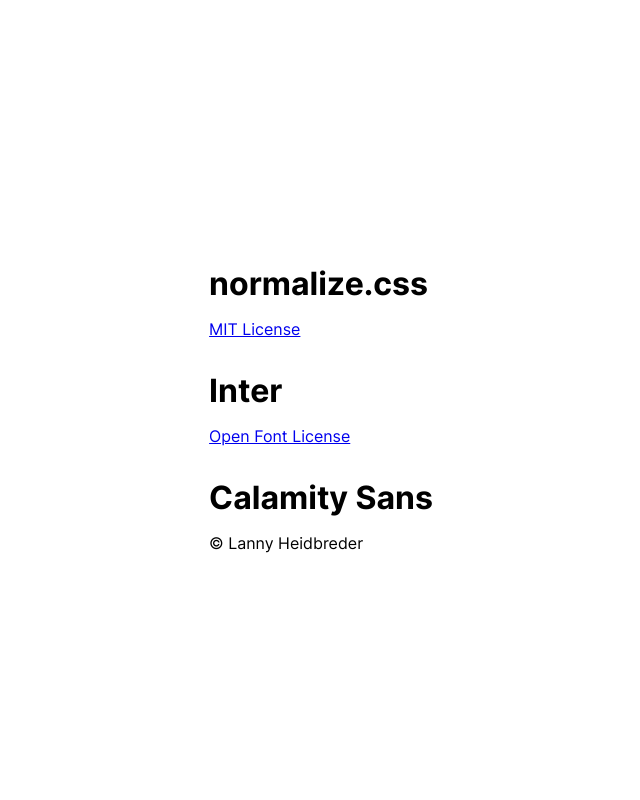
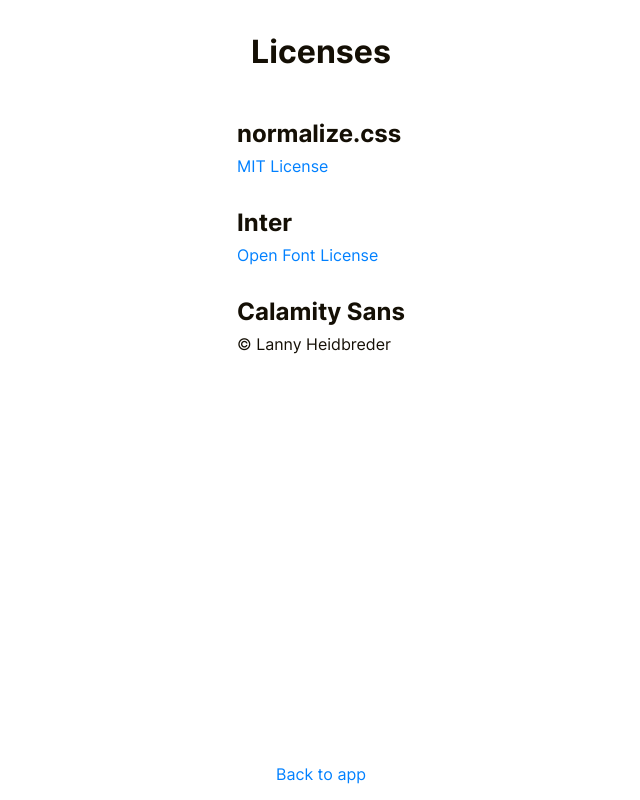
Before and after one commit to lisa-wolfgang/Bubble-Wrap, a plain HTML site: page pages/licenses.html in a window 1280 px wide. Shown: the whole page, without its empty margins (319-959 px from the left). Drawn offline with Linux system fonts and the light colour scheme; files whose address does not match are found by name.

Commit message:
Visual tweaks

```diff
--- a/pages/licenses.html
+++ b/pages/licenses.html
@@ -5,18 +5,24 @@
     <link rel="stylesheet" href="../styles/licenses.css" />
   </head>
   <body>
+    <div class="license-page">
+      <h1 class="title">Licenses</h1>
       <div class="list-container">
         <div class="list-item">
-        <h1 class="list-item-heading">normalize.css</h1>
+          <h2 class="list-item-heading">normalize.css</h2>
           <p><a href="../licenses/normalize.css.txt">MIT License</a></p>
         </div>
         <div class="list-item">
-        <h1 class="list-item-heading">Inter</h1>
+          <h2 class="list-item-heading">Inter</h2>
           <p><a href="../licenses/inter.txt">Open Font License</a></p>
         </div>
         <div class="list-item">
-        <h1 class="list-item-heading">Calamity Sans</h1>
+          <h2 class="list-item-heading">Calamity Sans</h2>
           <p>© Lanny Heidbreder</p>
+        </div>
+      </div>
+      <div class="footer">
+        <p class="footer-content"><a href="../index.html">Back to app</a></p>
       </div>
     </div>
   </body>
--- a/styles/index.css
+++ b/styles/index.css
@@ -10,11 +10,17 @@
 
 :root {
   --page-text-color: hsl(40, 60%, 5%);
+  --page-link-color: hsl(210, 100%, 50%);
   --page-bg-color: hsl(0, 0%, 100%);
   --dialog-text-color: hsl(60, 50%, 95%);
   --dialog-highlight-color: hsl(172, 95%, 50%);
   --dialog-important-color: hsl(353, 95%, 60%);
   --dialog-bg-color: hsla(0, 0%, 0%, 0.4);
+}
+
+a {
+  text-decoration: none;
+  color: var(--page-link-color);
 }
 
 body {
@@ -36,15 +42,15 @@
   flex-direction: column;
   align-items: center;
   justify-content: center;
-  margin: 1em;
+  margin: 1rem;
 }
 
 .title {
-  margin-bottom: 0.5em;
+  margin: 1rem 0 0.5rem 0;
 }
 
 .version {
-  margin-top: 0;
+  margin: 0 0 2rem 0;
 }
 
 .content-edit-container {
@@ -52,26 +58,26 @@
   flex-grow: 1;
   flex-direction: column;
   align-items: center;
-  justify-content: center;
 }
 
 .text-box {
-  width: 21.5em;
+  width: 430px;
   height: 75px;
   font-size: 20px;
   resize: none;
   overflow: hidden;
   /* white-space: pre; */
   line-height: 1.25;
+  margin: 1rem;
   border: 0;
-  border-radius: 4em;
-  padding: 1em 4em;
+  border-radius: 4rem;
+  padding: 1rem 4rem;
   color: var(--dialog-text-color);
   background-color: var(--dialog-bg-color);
   font-family: "Calamity";
 }
 
 .footer-content {
-  margin-top: 1em;
+  margin-top: 1rem;
   margin-bottom: 0;
 }
--- a/styles/licenses.css
+++ b/styles/licenses.css
@@ -1,6 +1,17 @@
 @font-face {
   font-family: "Inter";
-  src: url(../assets/fonts/Inter.ttf) format("truetype");
+  src: url(../assets/fonts/Inter.woff2) format("woff2");
+}
+
+:root {
+  --page-text-color: hsl(40, 60%, 5%);
+  --page-link-color: hsl(210, 100%, 50%);
+  --page-bg-color: hsl(0, 0%, 100%);
+}
+
+a {
+  text-decoration: none;
+  color: var(--page-link-color);
 }
 
 body {
@@ -11,16 +22,39 @@
   width: 100vw;
   height: 100vh;
   margin: 0;
+  color: var(--page-text-color);
+  background-color: var(--page-bg-color);
+  font-family: "Inter";
+}
+
+.license-page {
+  display: flex;
+  flex-grow: 1;
+  flex-direction: column;
+  align-items: center;
+  justify-content: center;
+  margin: 1rem;
+}
+
+.title {
+  margin: 1rem 0 3rem 0;
 }
 
 .list-container {
+  display: flex;
+  flex-grow: 1;
   flex-direction: column;
-  align-items: center;
-  justify-content: center;
-  font-family: "Inter";
+  gap: 2rem;
 }
 
 .list-item-heading {
-  margin-top: 1em;
-  margin-bottom: 0;
+  margin: 0;
 }
+
+.list-item p {
+  margin: 0.5rem 0 0 0;
+}
+
+.footer-content {
+  margin: 1rem 0 0 0;
+}
```
Also changed, not shown: index.html (+1 -1 lines). Lines whose indentation alone changed are shown as unchanged.
